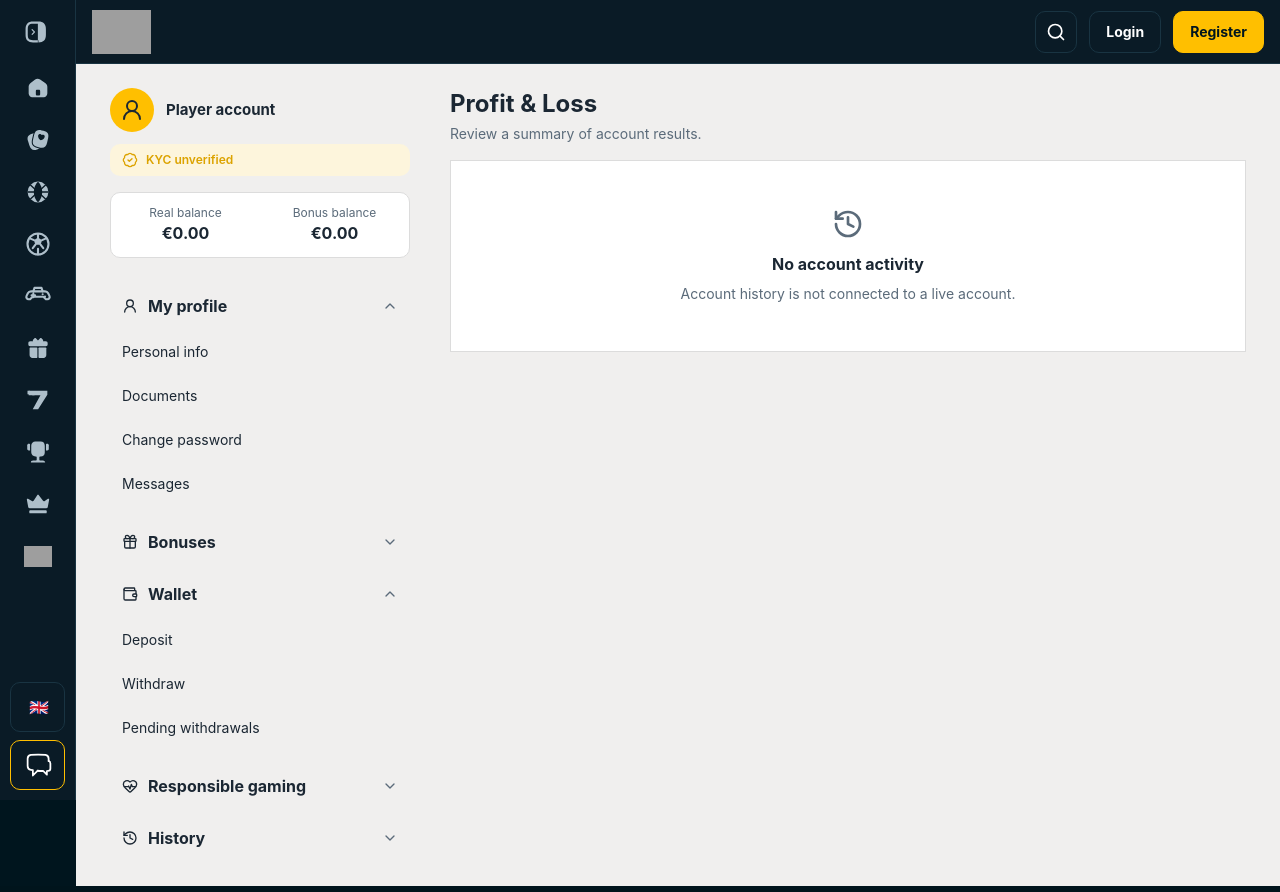
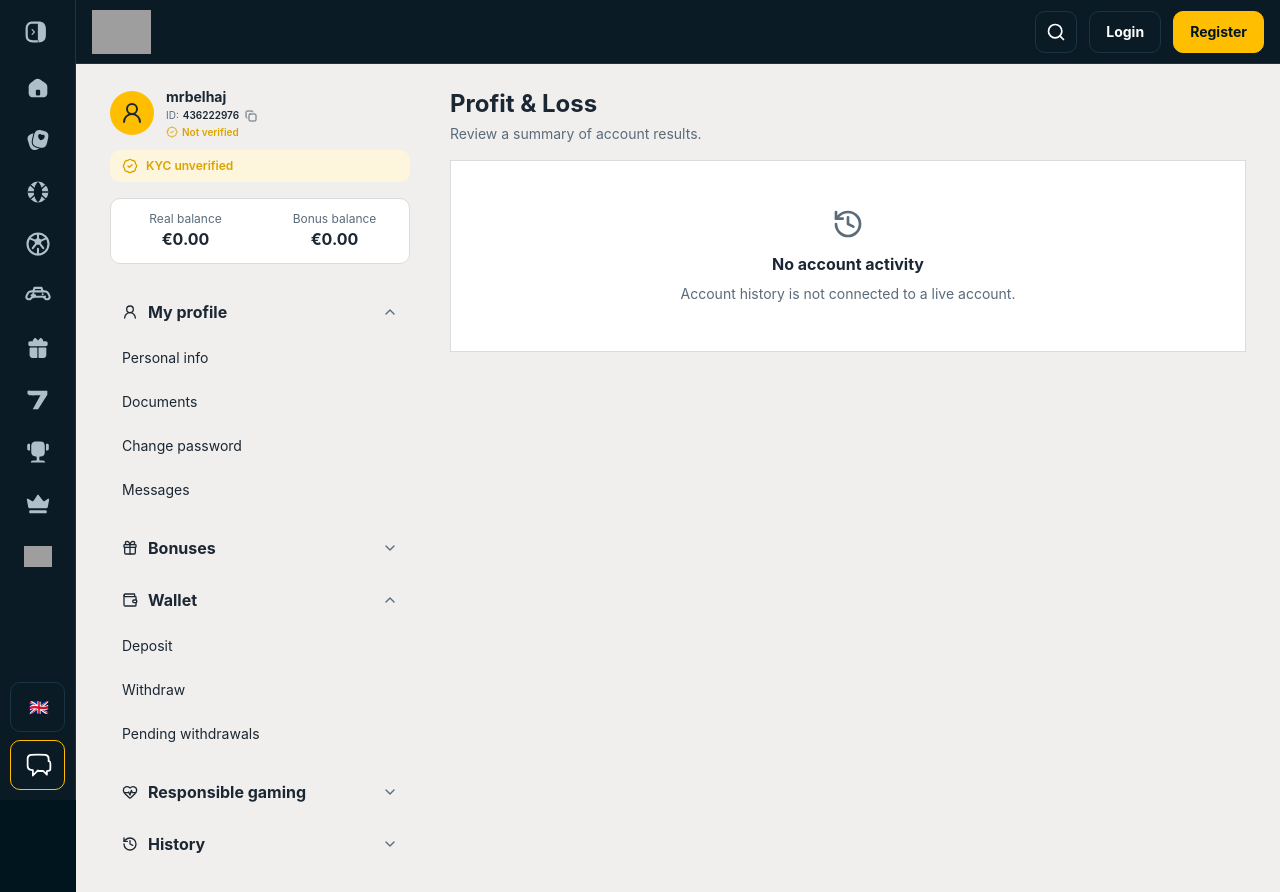
Before and after one commit to Bclick9/Bclick, a React (Vite) app in the folder frontend/: page /account/profit-and-loss in a window 1280 px wide. Built offline with nearby package versions, Linux system fonts and the light colour scheme; grey boxes are pictures that could not be loaded.

Commit message:
Show account name ID and verification status in account panel

```diff
--- a/frontend/components/AccountPanel.tsx
+++ b/frontend/components/AccountPanel.tsx
@@ -1,7 +1,7 @@
 import { useState, type ReactNode } from 'react'
 import { Link, useLocation } from 'react-router-dom'
 import {
-  User2, ChevronDown, ChevronUp, BadgeCheck, Gift, Wallet, HeartPulse, History,
+  User2, ChevronDown, ChevronUp, BadgeCheck, Gift, Wallet, HeartPulse, History, Copy,
 } from 'lucide-react'
 import { cn } from '../lib/shadcn/utils'
 
@@ -64,19 +64,50 @@ const GROUPS = [
 export function AccountPanel() {
   const { pathname } = useLocation()
   const [open, setOpen] = useState<string[]>(['profile', 'wallet'])
+  const [copiedUserId, setCopiedUserId] = useState(false)
+
+  const copyUserId = async () => {
+    try {
+      await navigator.clipboard.writeText('436222976')
+      setCopiedUserId(true)
+    } catch {
+      setCopiedUserId(false)
+    }
+  }
 
   const toggle = (key: string) =>
     setOpen((o) => (o.includes(key) ? o.filter((k) => k !== key) : [...o, key]))
 
   return (
     <div className="w-full shrink-0 md:w-[260px] lg:w-[300px]">
-      <div className="flex items-center gap-3 mb-3">
-        <span className="w-11 h-11 rounded-full bg-[var(--cb-yellow)] flex items-center justify-center">
-          <User2 className="w-6 h-6 text-[var(--cb-light-text)]" />
+      <div className="mb-3 flex min-w-0 items-center gap-3">
+        <span className="flex h-11 w-11 shrink-0 items-center justify-center rounded-full bg-[var(--cb-yellow)]">
+          <User2 className="h-6 w-6 text-[var(--cb-light-text)]" />
         </span>
-        <p className="text-[15px] font-bold text-[var(--cb-light-text)] truncate">
-          Player account
-        </p>
+        <div className="Account-nameAndIdStyles min-w-0 flex-1 leading-tight">
+          <div className="firstAndLastName">
+            <span className="large block truncate text-[14px] font-bold text-[var(--cb-light-text)]">mrbelhaj</span>
+          </div>
+          <div className="userId mt-0.5 flex min-w-0 items-center gap-1 text-[10px] text-[var(--cb-light-muted)]">
+            <span className="shrink-0">ID:</span>
+            <span className="Copy-Text-copyTextStyles inline-flex min-w-0 items-center gap-1">
+              <span className="truncate font-semibold text-[var(--cb-light-text)]">436222976</span>
+              <button
+                type="button"
+                onClick={copyUserId}
+                aria-label={copiedUserId ? 'User ID copied' : 'Copy user ID'}
+                title={copiedUserId ? 'Copied' : 'Copy ID'}
+                className="inline-flex h-4 w-4 shrink-0 items-center justify-center rounded text-[var(--cb-light-muted)] transition-colors hover:text-[var(--cb-light-text)]"
+              >
+                {copiedUserId ? <BadgeCheck className="h-3 w-3" aria-hidden="true" /> : <Copy className="h-3 w-3" aria-hidden="true" />}
+              </button>
+            </span>
+          </div>
+          <div className="verifiedBlock mt-0.5 flex items-center gap-1 text-[10px] font-semibold text-[var(--cb-yellow-dark)]">
+            <BadgeCheck className="h-3 w-3 shrink-0" aria-hidden="true" />
+            <span>Not verified</span>
+          </div>
+        </div>
       </div>
       <div className="flex items-center gap-2 bg-[#fdf5dc] rounded-md px-3 py-2 mb-4">
         <BadgeCheck className="w-4 h-4 text-[var(--cb-yellow-dark)]" />
```
